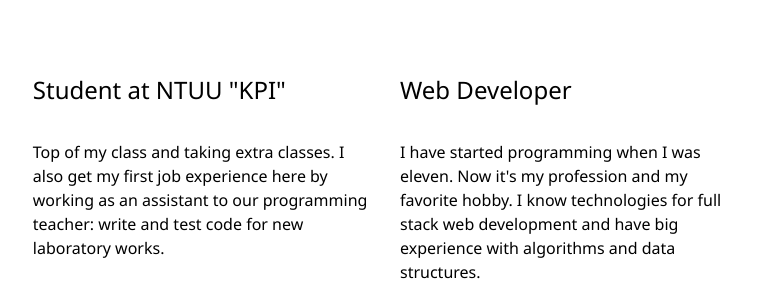
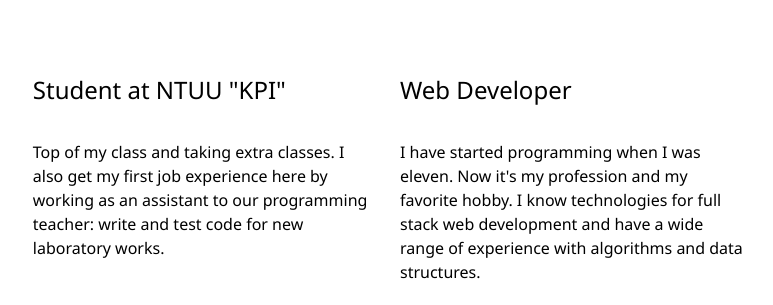
Before and after one commit to AdamGolota/portfolio, a plain HTML site: page index.html in a window 1280 px wide. Both pictures are taken after a click on the button "About me". Shown: the top 305 px of the page, without its empty margins (252-1025 px from the left). Drawn offline with Linux system fonts and the light colour scheme.

Commit message:
correct info

```diff
--- a/index.html
+++ b/index.html
@@ -70,7 +70,7 @@
                 </div>
                 <div class="info info-2">
                     <h1>Web Developer</h1>
-                    <p>I have started programming when I was eleven. Now it's my profession and my favorite hobby. I know technologies for full stack web development and have big experience with algorithms and data structures.</p>
+                    <p>I have started programming when I was eleven. Now it's my profession and my favorite hobby. I know technologies for full stack web development and have a wide range of experience with algorithms and data structures.</p>
                 </div>
                 <button class="next">
                     <p>See my projects</p>
```
